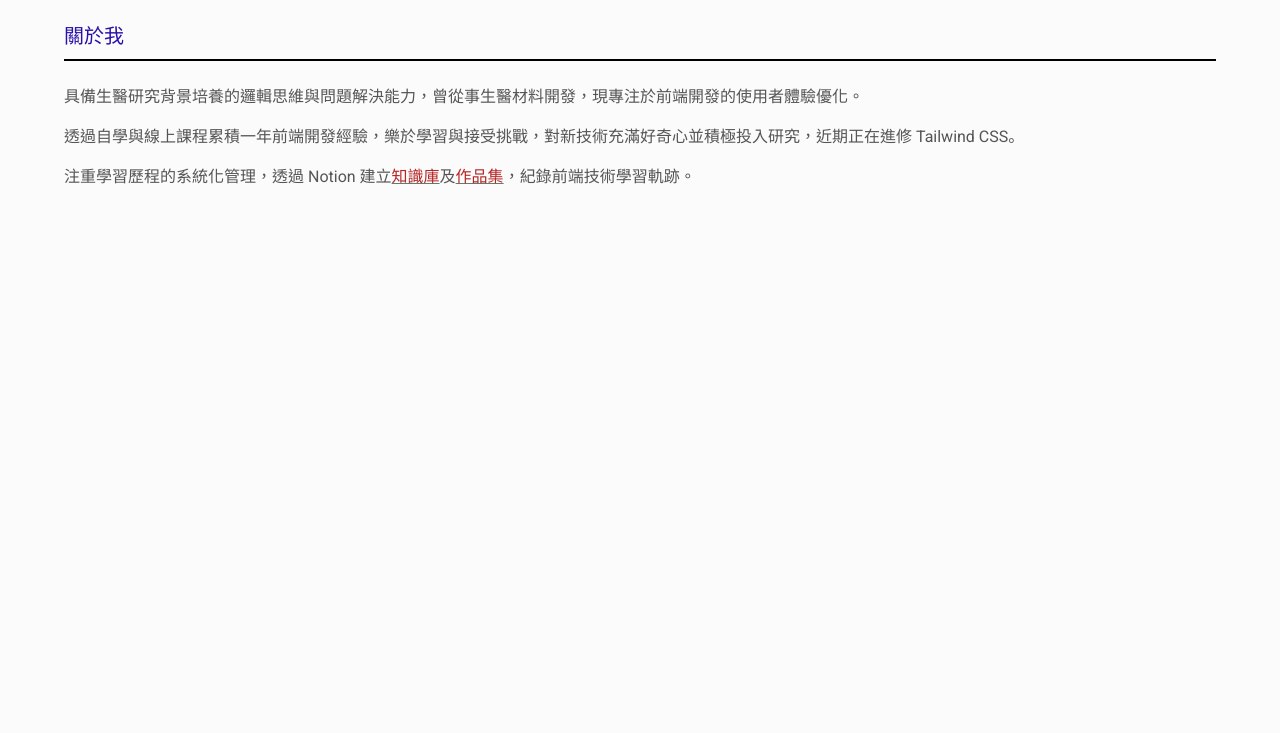
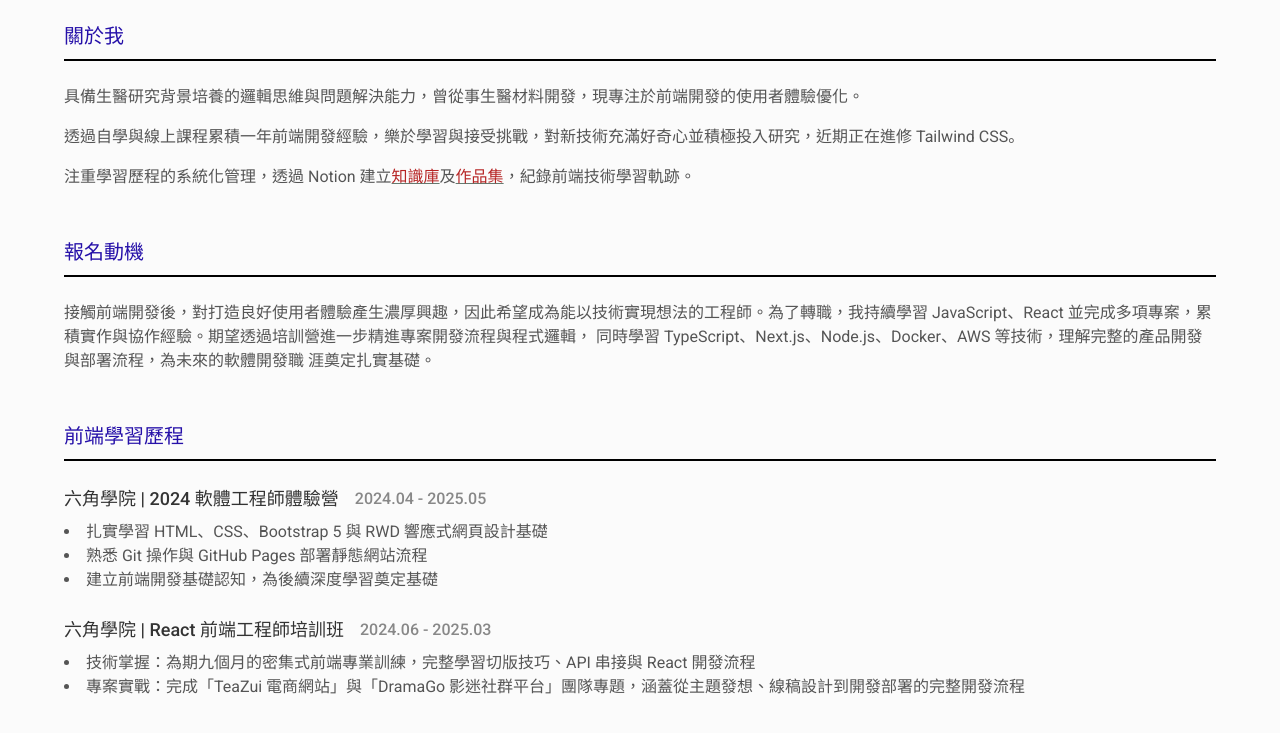
Before and after one commit to study-rocket-coding/2025-12-01-resume-layout, a plain HTML site: page index.html in a window 1280 px wide. Shown: the part 155-888 px from the top of the page. Before the commit the page ends 800 px from the top, so only its background shows below. Drawn offline with nearby package versions, Linux system fonts and the light colour scheme.

Commit message:
feat: 新增報名動機與前端學習歷程區塊

```diff
--- a/index.html
+++ b/index.html
@@ -33,6 +33,7 @@
           margin: 0 auto;
         }
         h1 {
+          color: #333333;
           font-size: var(--text-2xl);
           font-weight: var(--font-weight-bold);
         }
@@ -44,13 +45,18 @@
           border-bottom: 2px solid #000000;
           margin: 24px 0px;
         }
+        h3 {
+          color: #333333;
+          font-size: var(--text-lg);
+          font-weight: var(--font-weight-medium);
+        }
         a {
           color: #b62424;
           text-decoration: underline;
-          text-decoration-color: #647b71; /* 底線顏色 */
+          text-decoration-color: #647b71;
         }
         a:hover {
-          text-decoration-color: #9ab0a7; /* 底線顏色 */
+          text-decoration-color: #9ab0a7;
         }
       }
     </style>
@@ -119,6 +125,49 @@
           </p>
         </div>
       </section>
+      <section class="objective">
+        <h2>報名動機</h2>
+        <p>
+          接觸前端開發後，對打造良好使用者體驗產生濃厚興趣，因此希望成為能以技術實現想法的工程師。為了轉職，我持續學習
+          JavaScript、React
+          並完成多項專案，累積實作與協作經驗。期望透過培訓營進一步精進專案開發流程與程式邏輯，
+          同時學習 TypeScript、Next.js、Node.js、Docker、AWS
+          等技術，理解完整的產品開發與部署流程，為未來的軟體開發職
+          涯奠定扎實基礎。
+        </p>
+      </section>
+      <section class="journey">
+        <h2>前端學習歷程</h2>
+        <div class="pb-6">
+          <div class="flex items-center gap-4 pb-2">
+            <h3>六角學院 | 2024 軟體工程師體驗營</h3>
+            <p class="font-medium text-[#888888]">2024.04 - 2025.05</p>
+          </div>
+
+          <ul class="list-disc list-inside">
+            <li>扎實學習 HTML、CSS、Bootstrap 5 與 RWD 響應式網頁設計基礎</li>
+            <li>熟悉 Git 操作與 GitHub Pages 部署靜態網站流程</li>
+            <li>建立前端開發基礎認知，為後續深度學習奠定基礎</li>
+          </ul>
+        </div>
+        <div>
+          <div class="flex items-center gap-4 pb-2">
+            <h3>六角學院 | React 前端工程師培訓班</h3>
+            <p class="font-medium text-[#888888]">2024.06 - 2025.03</p>
+          </div>
+
+          <ul class="list-disc list-inside">
+            <li>
+              技術掌握：為期九個月的密集式前端專業訓練，完整學習切版技巧、API
+              串接與 React 開發流程
+            </li>
+            <li>
+              專案實戰：完成「TeaZui 電商網站」與「DramaGo
+              影迷社群平台」團隊專題，涵蓋從主題發想、線稿設計到開發部署的完整開發流程
+            </li>
+          </ul>
+        </div>
+      </section>
     </main>
   </body>
 </html>
```
